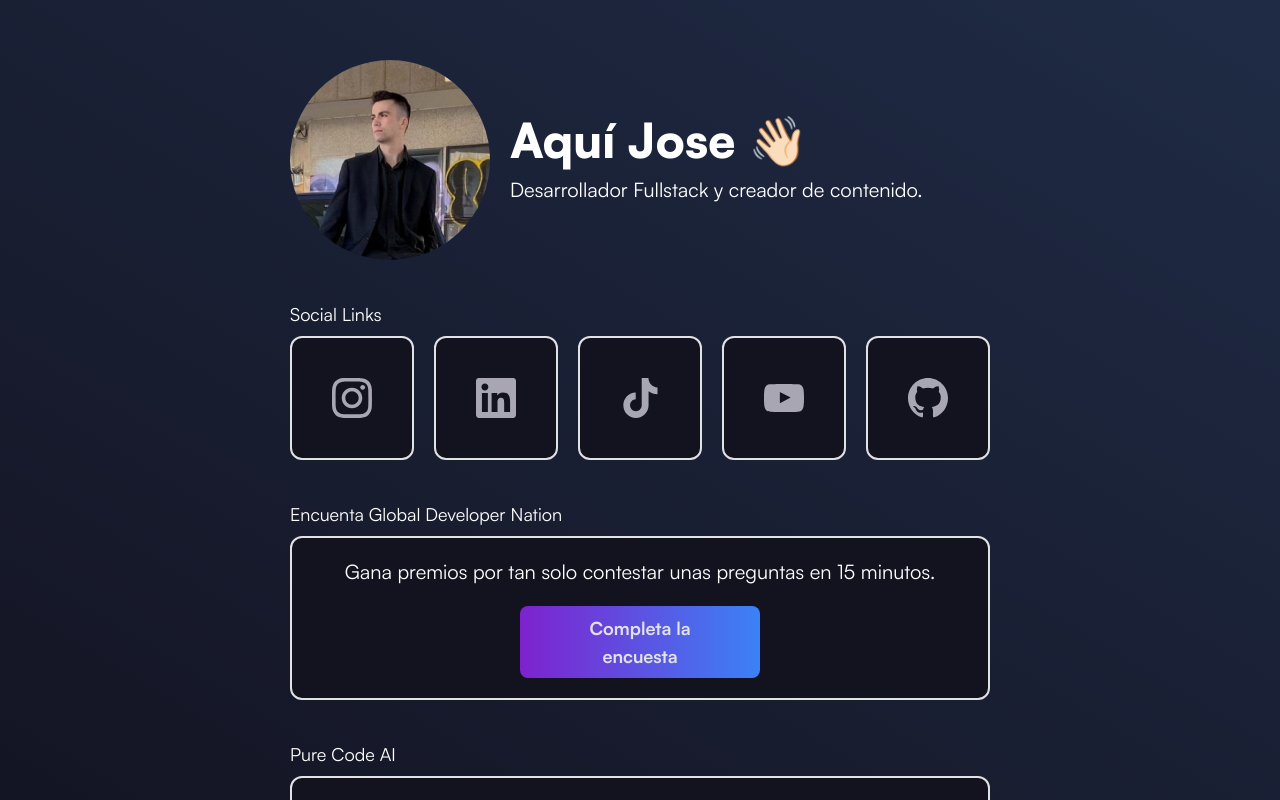
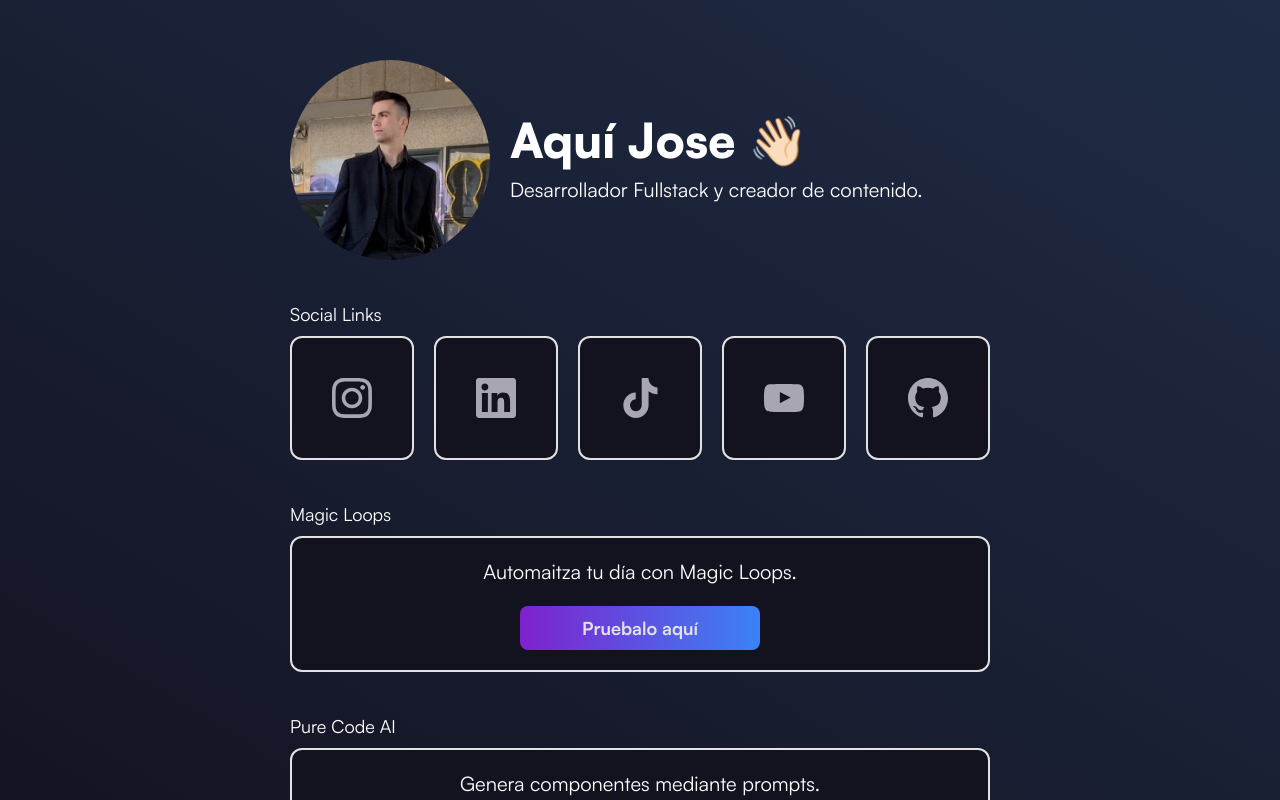
Before and after one commit to elrincondeldev/links-management, a Next.js app: page / in a window 1280 px wide. Shown: the top 800 px of the page. Built offline with nearby package versions, Linux system fonts and the light colour scheme.

Commit message:
feat: magic loops

```diff
--- a/src/components/LinkBox.tsx
+++ b/src/components/LinkBox.tsx
@@ -7,7 +7,7 @@ function LinkBox({
 }: {
   title: string;
   buttonText: string;
-  link: string;
+  link: string | undefined;
 }) {
   return (
     <>
--- a/src/pages/index.tsx
+++ b/src/pages/index.tsx
@@ -3,19 +3,17 @@ import SocialBox from "@/components/SocialBox";
 import LinkBox from "@/components/LinkBox";
 import SmallLinkBox from "@/components/SmallLinkBox";
 import Footer from "@/components/Footer";
-import { motion } from "framer-motion"; // Importamos framer-motion
+import { motion } from "framer-motion";
 
 export default function Home() {
-  // Definimos las variantes de animación
   const fadeInUp = {
-    initial: { opacity: 0, y: 20 }, // Comienza invisible y desplazado hacia abajo
-    animate: { opacity: 1, y: 0, transition: { duration: 0.6 } }, // Se vuelve visible y sube con duración
-    exit: { opacity: 0, y: 20, transition: { duration: 0.4 } }, // Se desvanece y baja al salir
+    initial: { opacity: 0, y: 20 },
+    animate: { opacity: 1, y: 0, transition: { duration: 0.6 } },
+    exit: { opacity: 0, y: 20, transition: { duration: 0.4 } },
   };
 
   return (
     <>
-      {/* Versión para pantallas medianas o grandes */}
       <div className="md:flex hidden flex-col m-auto gap-10 max-w-[700px] text-white min-h-screen">
         <motion.main
           className="md:flex flex-col mx-auto gap-10 max-w-[700px] text-white"
@@ -24,20 +22,17 @@ export default function Home() {
           exit="exit"
         >
           <NavBar />
-          {/* Animaciones para cada sección */}
           <motion.section variants={fadeInUp}>
             <p className="satoshi-regular text-lg mb-2">Social Links</p>
             <SocialBox />
           </motion.section>
 
           <motion.section variants={fadeInUp}>
-            <p className="satoshi-regular text-lg mb-2">
-              Encuenta Global Developer Nation
-            </p>
+            <p className="satoshi-regular text-lg mb-2">Magic Loops</p>
             <LinkBox
-              title="Gana premios por tan solo contestar unas preguntas en 15 minutos."
-              buttonText="Completa la encuesta"
-              link="https://developereconomics.net/?member_id=elrincondeldev&lang=es&locale=es"
+              title="Automaitza tu día con Magic Loops."
+              buttonText="Pruebalo aquí"
+              link="https://magicloops.dev/"
             />
           </motion.section>
 
@@ -62,7 +57,6 @@ export default function Home() {
         </motion.main>
       </div>
 
-      {/* Versión para pantallas pequeñas */}
       <div className="flex md:hidden flex-col px-5 text-white min-h-screen">
         <motion.main
           className="flex md:hidden flex-col gap-10"
@@ -78,13 +72,11 @@ export default function Home() {
             </motion.section>
 
             <motion.section variants={fadeInUp}>
-              <p className="satoshi-regular text-lg mb-2">
-                Encuenta Global Developer Nation
-              </p>
+              <p className="satoshi-regular text-lg mb-2">Magic Loops</p>
               <LinkBox
-                title="Gana premios por tan solo contestar unas preguntas en 15 minutos."
-                buttonText="Completa la encuesta"
-                link="https://developereconomics.net/?member_id=elrincondeldev&lang=es&locale=es"
+                title="Automaitza tu día con Magic Loops."
+                buttonText="Pruebalo aquí"
+                link="https://magicloops.dev/"
               />
             </motion.section>
 
```
